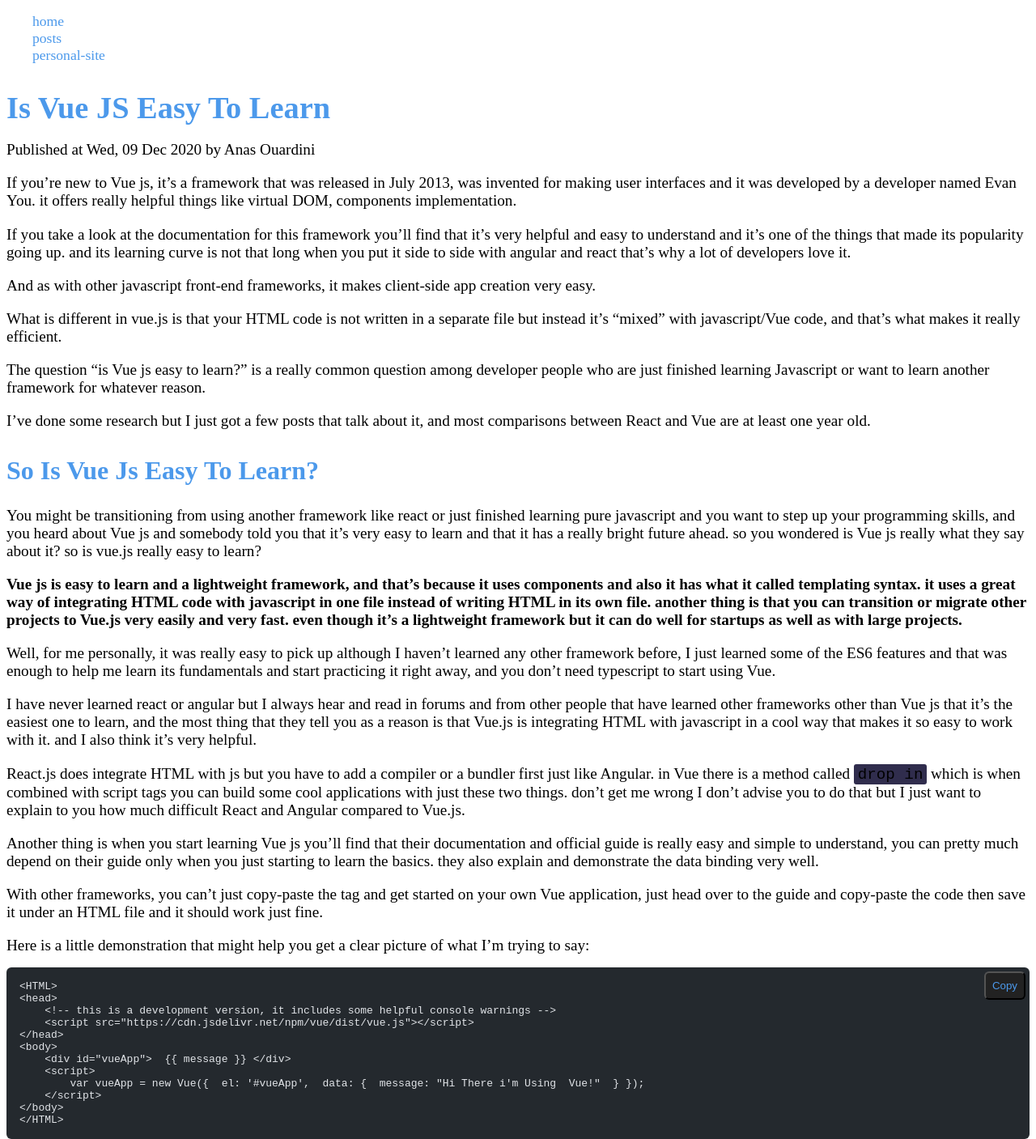
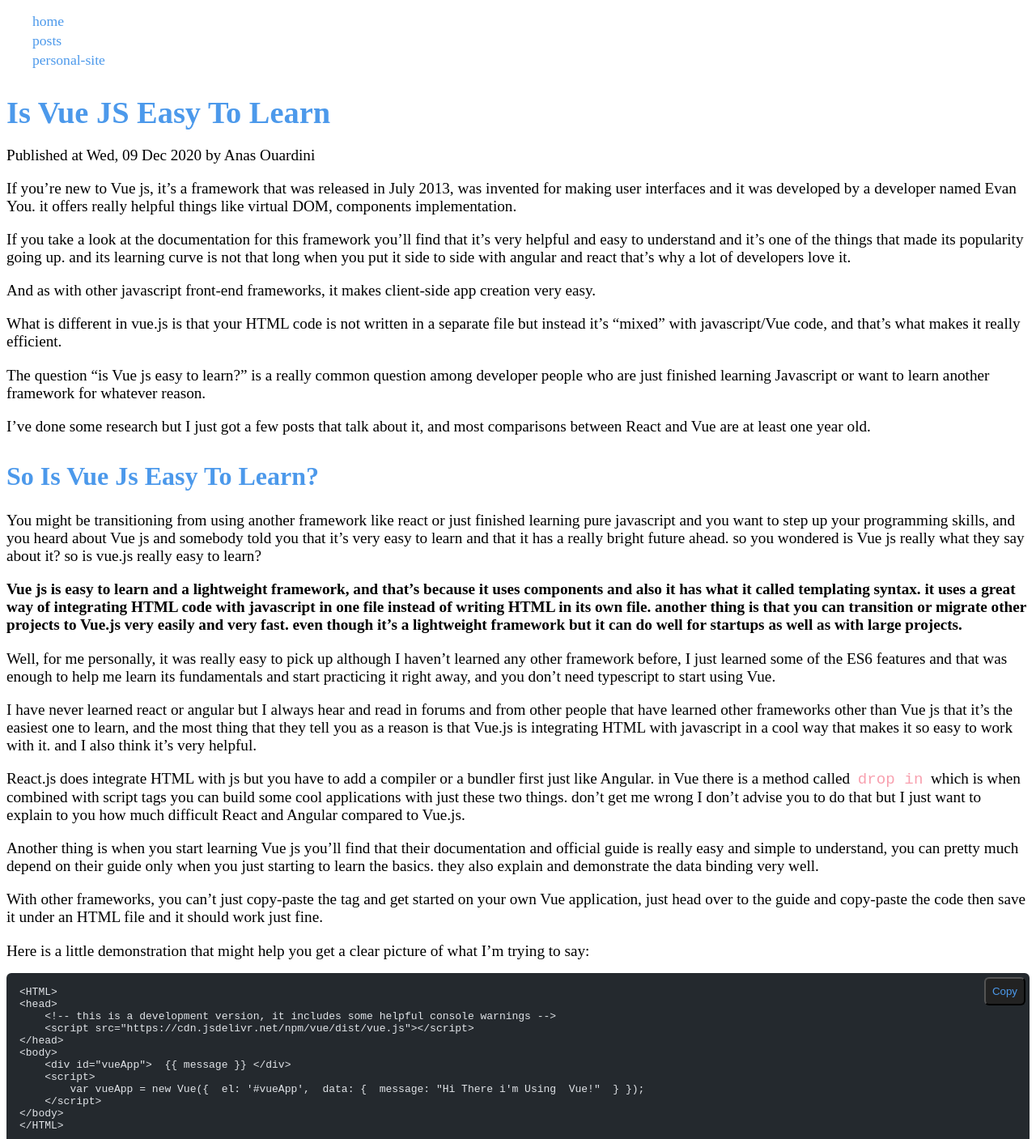
Before and after one commit to anasouardini/blog, an Astro site: page /posts/is-vue-js-easy-to-learn in a window 1280 px wide. Shown: the top 1407 px of the page at 81% size. Built offline with nearby package versions, Linux system fonts and the light colour scheme; Astro itself is replaced by a stand-in of ours; code samples lack their colours.

Commit message:
enhancement - UI: improved colors and spacing in the articles' page.

```diff
--- a/src/layouts/blog-post.astro
+++ b/src/layouts/blog-post.astro
@@ -74,22 +74,20 @@ const {
                 padding: 1rem;
                 border-radius: 6px;
             }
-            p > code{
+            *:not(pre) > code{
                 padding: .1rem .3rem;
-                border-radius: 3px;
-                /* background: #A6E6FF; */
-                /* background: #212333; */
-                background: #302D4D;
-                /* color: #222; */
+                color: rgb(248, 160, 175);
             }
-            ul{
+            ul, ol{
                 margin: 1rem 0;
                 padding-left: 2rem
             }
             li{
                 list-style-type: normal;
                 font-size: 1.1rem;
+                margin-bottom: 0.2rem;
             }
+            li::marker{color: #4C99EB}
             a{
                 color: #339CFF;
                 text-decoration: underline;
--- a/src/layouts/main.astro
+++ b/src/layouts/main.astro
@@ -94,6 +94,7 @@ const {
                     </li>
                     <li style="list-style: none;">
                         <a
+                            target="_blank"
                             style="color: #4C99EB; text-decoration: none;"
                             href="https://anasouardini.online">personal-site</a
                         >
```
Also changed, not shown: src/pages/posts/should-you-start-with-es6-or-es5.md (+1 -1 lines).
